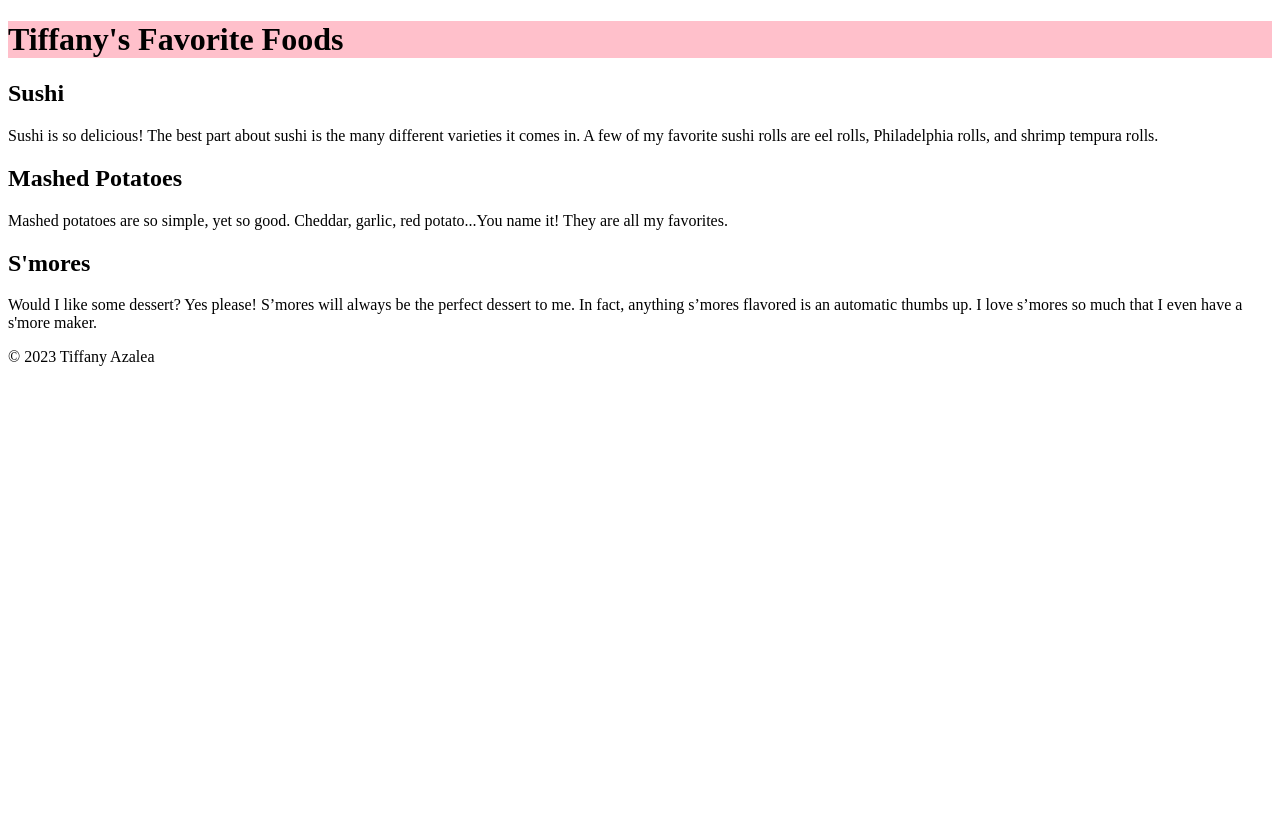
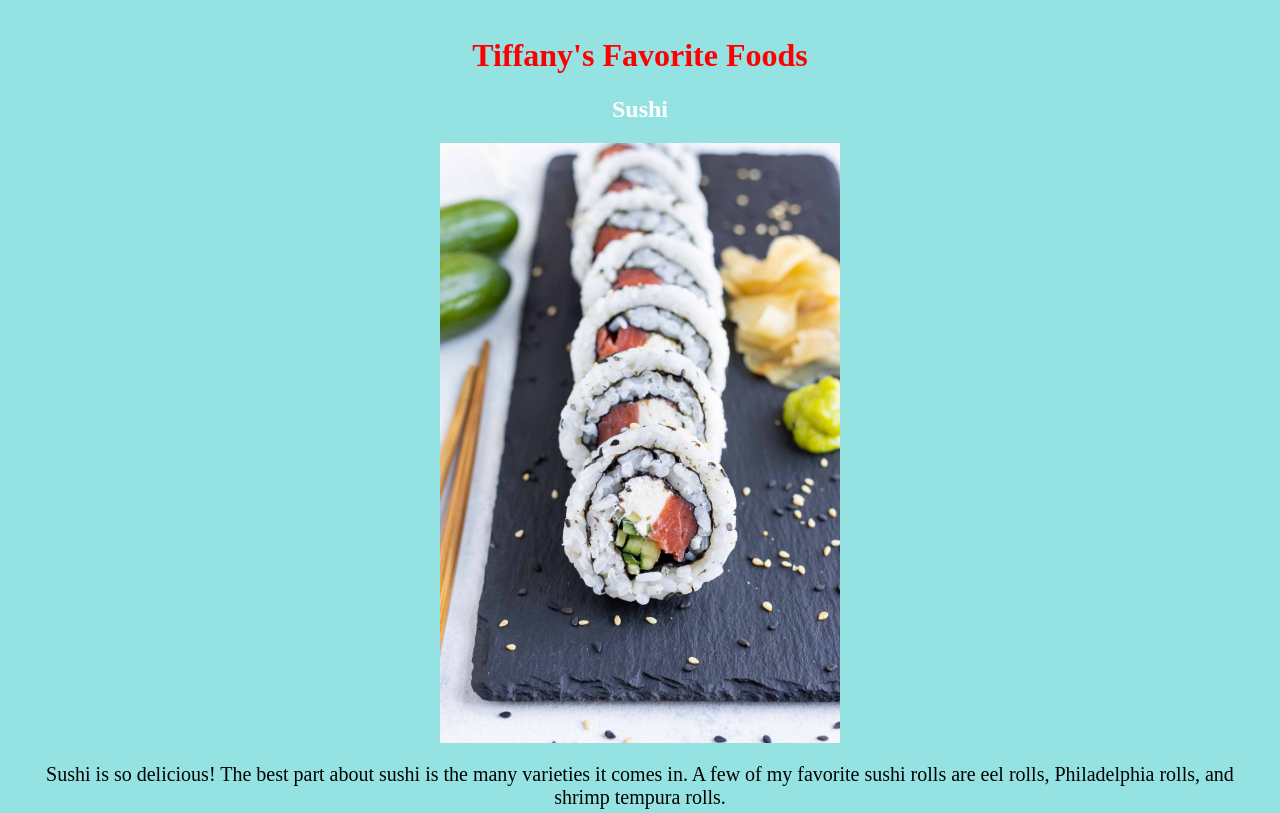
Before and after one commit to LaunchCodeAllhubs/js-assignment-4-html-me-something-TiffanyAzalea, a website: page index.html in a window 1280 px wide. Shown: the top 813 px of the page. Drawn offline with Linux system fonts and the light colour scheme.

Commit message:
Completed Assignment #4 basic.

```diff
--- a/index.html
+++ b/index.html
@@ -7,23 +7,26 @@
    <body>
       <!-- Write your HTML in this file! -->
       <header>
-         <h1>Tiffany's Favorite Foods</h1>
+         <h1 class="center-header" id="mainHeading">Tiffany's Favorite Foods</h1>
       </header>
       <main>
          <article>
             <section>
-               <h2>Sushi</h2>
-               <p>Sushi is so delicious! The best part about sushi is the many different varieties it comes in. A few of my favorite
+               <h2 class="center-header">Sushi</h2>
+               <img src="images/Philadelphia-Roll-31.jpg" />
+               <p>Sushi is so delicious! The best part about sushi is the many varieties it comes in. A few of my favorite
                   sushi rolls are eel rolls, Philadelphia rolls, and shrimp tempura rolls.
                </p>
             </section>
             <section>
-               <h2>Mashed Potatoes</h2>
-               <p>Mashed potatoes are so simple, yet so good. Cheddar, garlic, red potato...You name it! They are all my favorites.</p>
+               <h2 class="center-header">Mashed Potatoes</h2>
+               <img src="images/delish-mashed-potatoes-021-1541716941.jpg" />
+               <p>Mashed potatoes are so simple, yet so good. Cheesy, roasted garlic, buttermilk...You name it! They are all my favorites.</p>
             </section>
             <section>
-               <h2>S'mores</h2>
-               <p>Would I like some dessert? Yes please! S’mores will always be the perfect dessert to me.
+               <h2 class="center-header">S'mores</h2>
+               <img src="images/il_794xN.5124791053_50hs.webp" />
+               <p id="testP" class="funParagraph">Would I like some dessert? Yes please! S’mores will always be the perfect dessert to me.
                   In fact, anything s’mores flavored is an automatic thumbs up. I love s’mores so much that I even have a s'more maker.</p>
             </section>
          </article>
--- a/styles.css
+++ b/styles.css
@@ -3,6 +3,38 @@
     text-align: center;
   }
 
-  h1 {
-    background-color: pink;
+  .funParagraph {
+    color: green;
   }
+
+  body {
+    background-color: rgb(148, 226, 226);
+    margin: 8px;
+    padding: 8px;
+    display: block;
+    /*margin value of 8px and a display type of block.*/
+  }
+
+  img {
+    width: 400px;
+    display: block;
+    margin-left: auto;
+    margin-right: auto;
+
+  }
+
+
+  h2 {
+    color: white;
+
+  }
+
+  p {
+    font-size: 15pt;
+    text-align: center;
+  }
+
+
+  #mainHeading {
+    color : red;
+  }
```
Also changed, not shown: images/delish-mashed-potatoes-021-1541716941.jpg (added), images/il_794xN.5124791053_50hs.webp (added).
